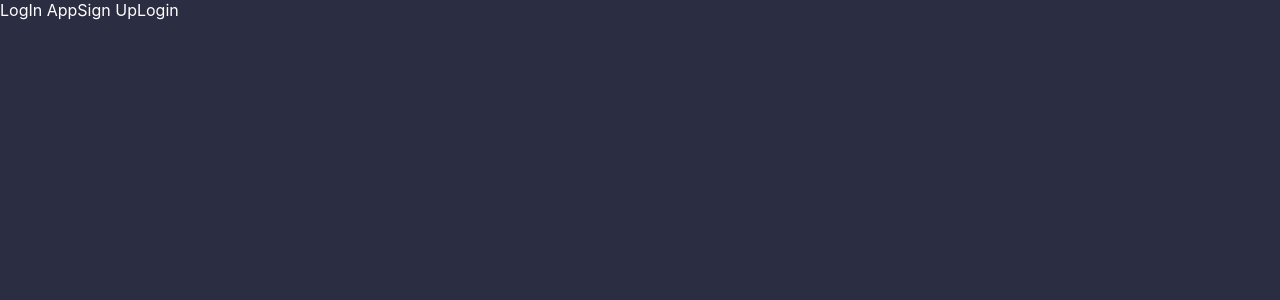
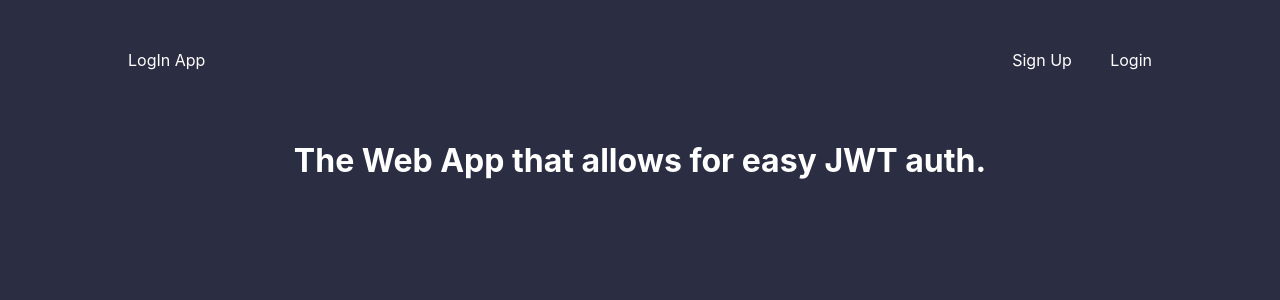
Before and after one commit to Jacobsmi/LogInApp, a Next.js app in the folder client/: page / in a window 1280 px wide. Shown: the top 300 px of the page. Built offline with nearby package versions, Linux system fonts and the light colour scheme.

Commit message:
Basic Homepage

```diff
--- a/client/pages/index.js
+++ b/client/pages/index.js
@@ -18,7 +18,7 @@ export default function Home() {
         </div>
       </header>
       <main>
-
+        <h1 className={styles.mainHead}>The Web App that allows for easy JWT auth.</h1>
       </main>
     </div>
   )
--- a/client/styles/Home.module.css
+++ b/client/styles/Home.module.css
@@ -12,11 +12,23 @@
 .header{
     grid-area: header;
     display: flex;
-    align-content: center;
+    align-items: center;
+    justify-content: space-between;
 }
 .leftHeader{
-    justify-self: flex-start;
+    margin-left: 10vw;
 }
 .rightHeader{
-    justify-self: flex-end;
+    margin-right: 10vw;
 }
+.rightHeader a{
+    margin-left: 3vw;
+}
+
+.main{
+    grid-area: main;
+    display: flex;
+}
+.mainHead{
+    text-align: center;
+}
```
